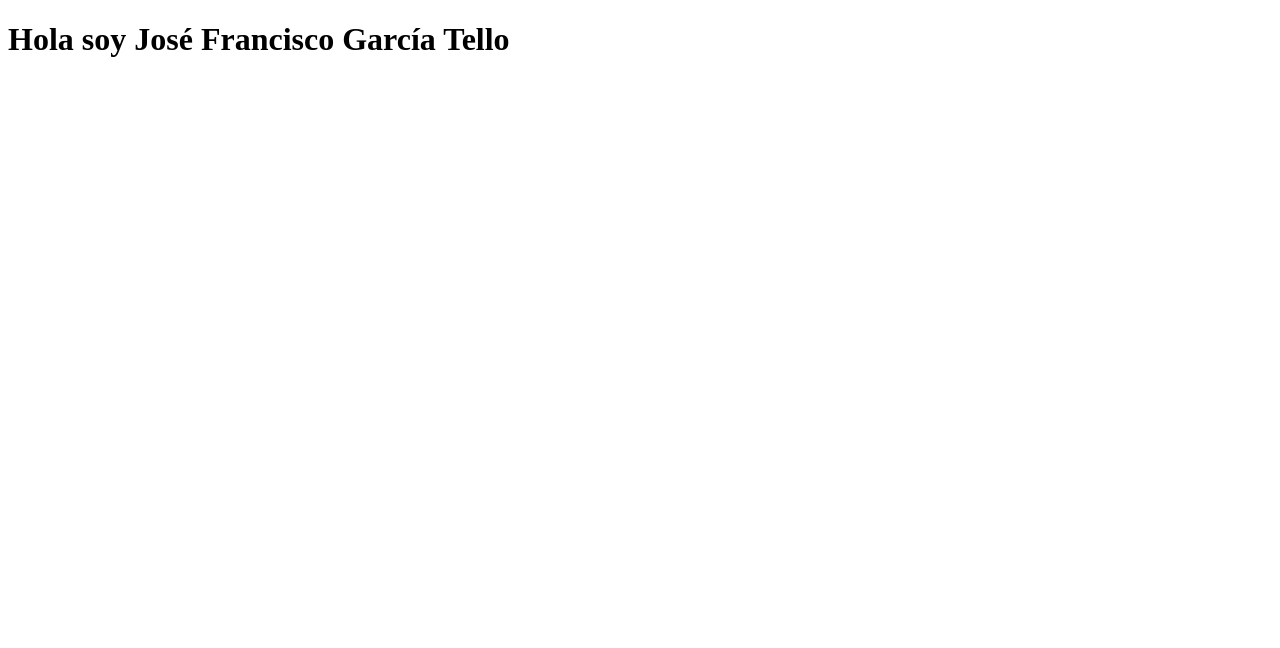
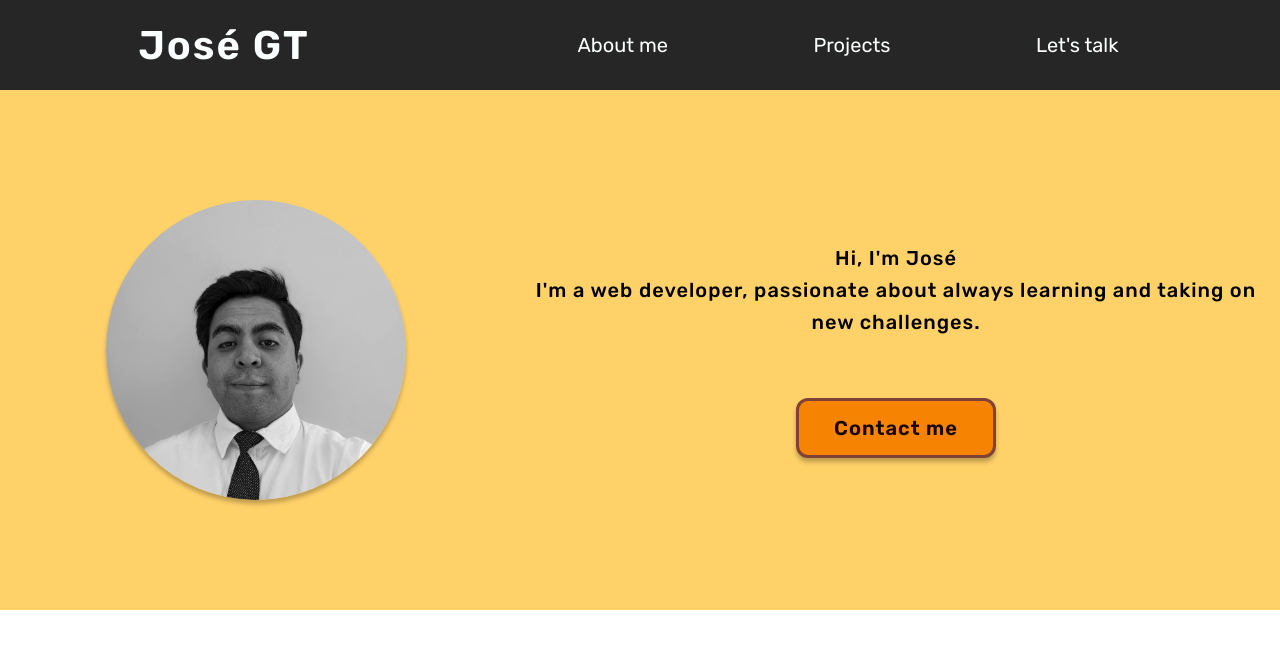
Before and after one commit to josee-gt/jose-gt, a plain HTML site: page index.html in a window 1280 px wide. Drawn offline with Linux system fonts and the light colour scheme.

Commit message:
Nav and section about me it's ready

```diff
--- a/index.html
+++ b/index.html
@@ -1,13 +1,49 @@
 <!DOCTYPE html>
 <html lang="en">
 	<head>
-    <meta charset="UTF-8">
-    <meta name="viewport" content="width=device-width, initial-scale=1.0">
+		<meta charset="UTF-8" />
+		<meta name="viewport" content="width=device-width, initial-scale=1.0" />
+		<link rel="preconnect" href="https://fonts.googleapis.com" />
+		<link rel="preconnect" href="https://fonts.gstatic.com" crossorigin />
+		<link
+			href="https://fonts.googleapis.com/css2?family=Rubik:wght@400;500;600;700&display=swap"
+			rel="stylesheet"
+		/>
 		<title>José GT</title>
+		<link rel="stylesheet" href="/style/main.css" />
 	</head>
 	<body>
 		<header>
-        <h1>Hola soy José Francisco García Tello</h1>
+			<p>José GT</p>
+			<nav>
+				<ul>
+					<li><a href="#">About me</a></li>
+					<li><a href="#">Projects</a></li>
+					<li><a href="#">Let's talk</a></li>
+				</ul>
+			</nav>
 		</header>
+		<main>
+			<section class="about-me">
+				<figure class="about-me__image">
+					<img
+						class="about-me__image-img"
+						src="/assets/pictures/profile-160kb.jpg"
+						alt="foto de perfil mia"
+					/>
+				</figure>
+				<div class="about-me__description">
+					<p class="about-me__description-text">
+						Hi, I'm José <br />
+						I'm a web developer, passionate about always learning and taking on
+						new challenges.
+					</p>
+					<a class="about-me__description-btn" href="">Contact me</a>
+				</div>
+			</section>
+			<section></section>
+			<section></section>
+		</main>
+		<footer></footer>
 	</body>
 </html>
--- /dev/null
+++ b/style/default.css
@@ -0,0 +1,28 @@
+:root {
+	--bg-page-one: #eea3c4;
+	--bg-page-two: #ffd169;
+	--bg-nav: #262626;
+	--bg-card: #fdf7e1;
+	--text-primary: #fcffff;
+	--text-secondary: #1a0600;
+	--text-tertiary: #1f1904;
+	--color-btn-primary: #f78303;
+	--border-color-btn: #804136;
+}
+
+* {
+	box-sizing: border-box;
+	margin: 0;
+	padding: 0;
+}
+
+html {
+	font-size: 62.5%;
+	font-family: "Rubik", sans-serif;
+	/*
+    400
+    500
+    600
+    700
+    */
+}
--- /dev/null
+++ b/style/main.css
@@ -0,0 +1,99 @@
+@import url("/style/default.css");
+
+header {
+	width: 100%;
+	height: 90px;
+	background-color: var(--bg-nav);
+	color: var(--text-primary);
+	display: grid;
+	grid-template-columns: 1fr 2fr;
+	grid-template-rows: 90px;
+	place-items: center;
+	grid-template-areas: "name nav";
+	padding: 0 16px 0 16px;
+}
+
+header p {
+	grid-area: name;
+	width: 100%;
+	text-align: center;
+	font-size: 4rem;
+	font-weight: 600;
+	letter-spacing: 2px;
+}
+header nav {
+	grid-area: nav;
+	width: 100%;
+}
+header nav ul {
+	display: flex;
+	list-style: none;
+	font-size: 2rem;
+	justify-content: space-evenly;
+}
+header ul li a {
+	color: var(--text-primary);
+	text-decoration: none;
+}
+
+.about-me {
+	width: 100%;
+	height: 520px;
+	background-color: var(--bg-page-two);
+	display: grid;
+	place-items: center;
+	grid-template-columns: repeat(5, 5fr);
+	grid-template-rows: 520px;
+	grid-template-areas: "profile profile description description description";
+}
+
+.about-me .about-me__image {
+	width: 100%;
+	grid-area: profile;
+	display: flex;
+	justify-content: center;
+	/* border: 1px solid; */
+}
+
+.about-me .about-me__image .about-me__image-img {
+	width: 300px;
+	border-radius: 50%;
+	aspect-ratio: 1/1;
+	object-fit: cover;
+	box-shadow: 0px 4px 4px 0px rgba(0, 0, 0, 0.25);
+}
+
+.about-me .about-me__description {
+	width: 100%;
+	height: 100%;
+	grid-area: description;
+	display: flex;
+	flex-direction: column;
+	justify-content: center;
+	align-items: center;
+	font-size: 2rem;
+	font-weight: 500;
+	letter-spacing: 1px;
+	line-height: 3.2rem;
+}
+
+.about-me .about-me__description .about-me__description-text {
+	text-align: center;
+	margin-bottom: 36px;
+}
+
+.about-me .about-me__description .about-me__description-btn {
+	display: inline-flex;
+	width: 200px;
+	height: 60px;
+	font-weight: 600;
+	color: var(--text-secondary);
+	background-color: var(--color-btn-primary);
+	justify-content: center;
+	align-items: center;
+	border-radius: 12px;
+	border: 3px solid var(--border-color-btn);
+	box-shadow: 0px 4px 4px 0px rgba(0, 0, 0, 0.25);
+	text-decoration: none;
+	margin-top: 24px;
+}
```
Also changed, not shown: assets/pictures/profile-160kb.jpg (added). Lines whose indentation alone changed are shown as unchanged.
